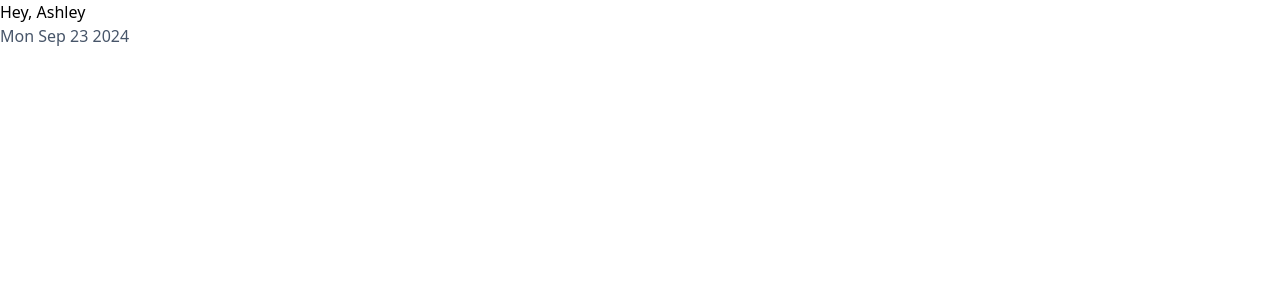
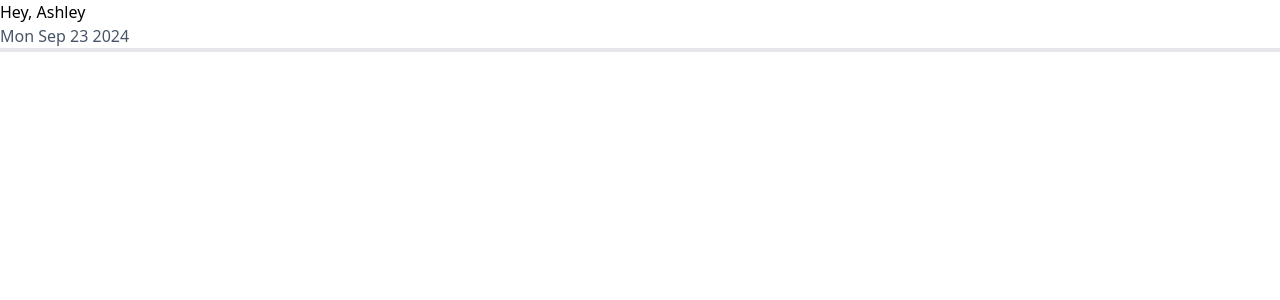
Before and after one commit to Sinai161/job-tracker-fe, a React (Create React App) app: page / in a window 1280 px wide. Shown: the top 300 px of the page. Built offline with nearby package versions, Linux system fonts and the light colour scheme.

Commit message:
added border under date

```diff
--- a/src/components/Header.js
+++ b/src/components/Header.js
@@ -23,7 +23,7 @@ function currentDate() {
     return(
         <div>
             <h1 class="text-left">{user()}</h1>
-            <h1 class="text-left text-slate-600">{currentDate()}</h1>
+            <h1 class="text-left text-slate-600 border-b-4">{currentDate()}</h1>
         </div>
     )
 }
```
